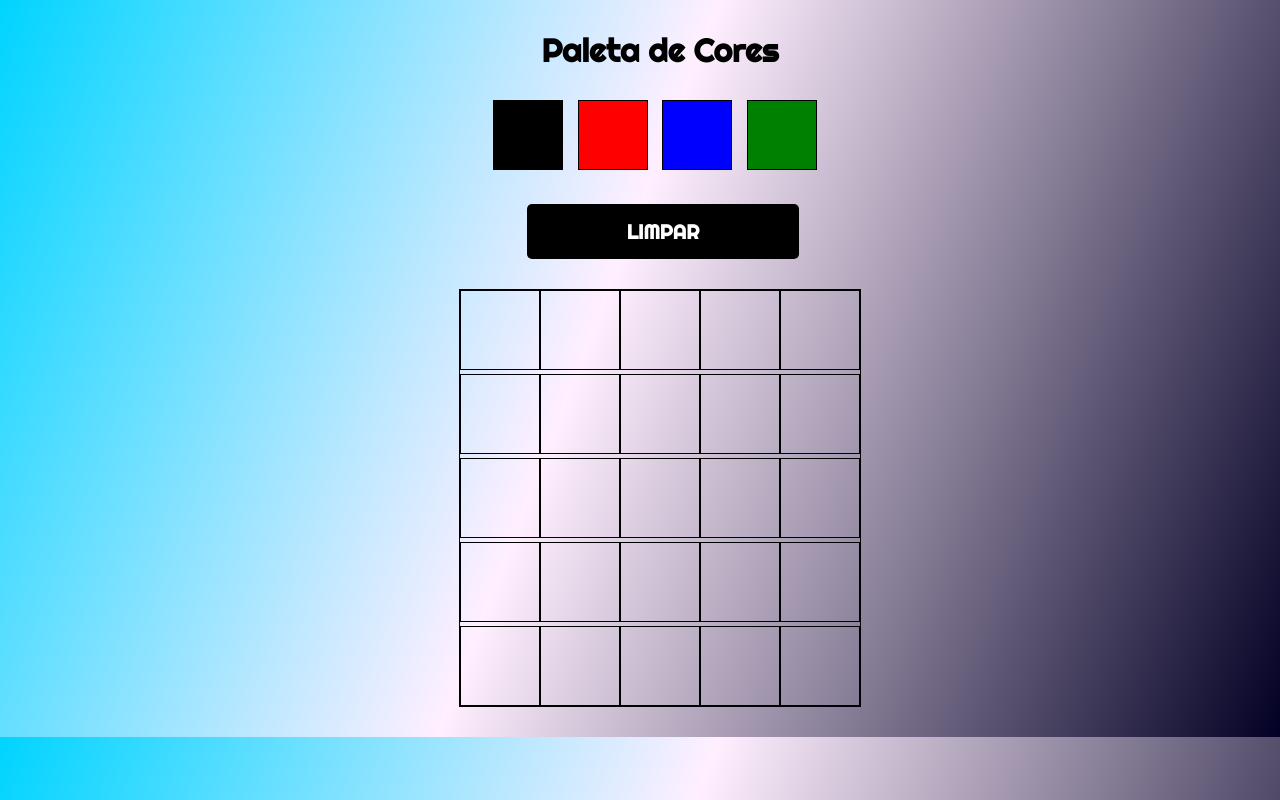
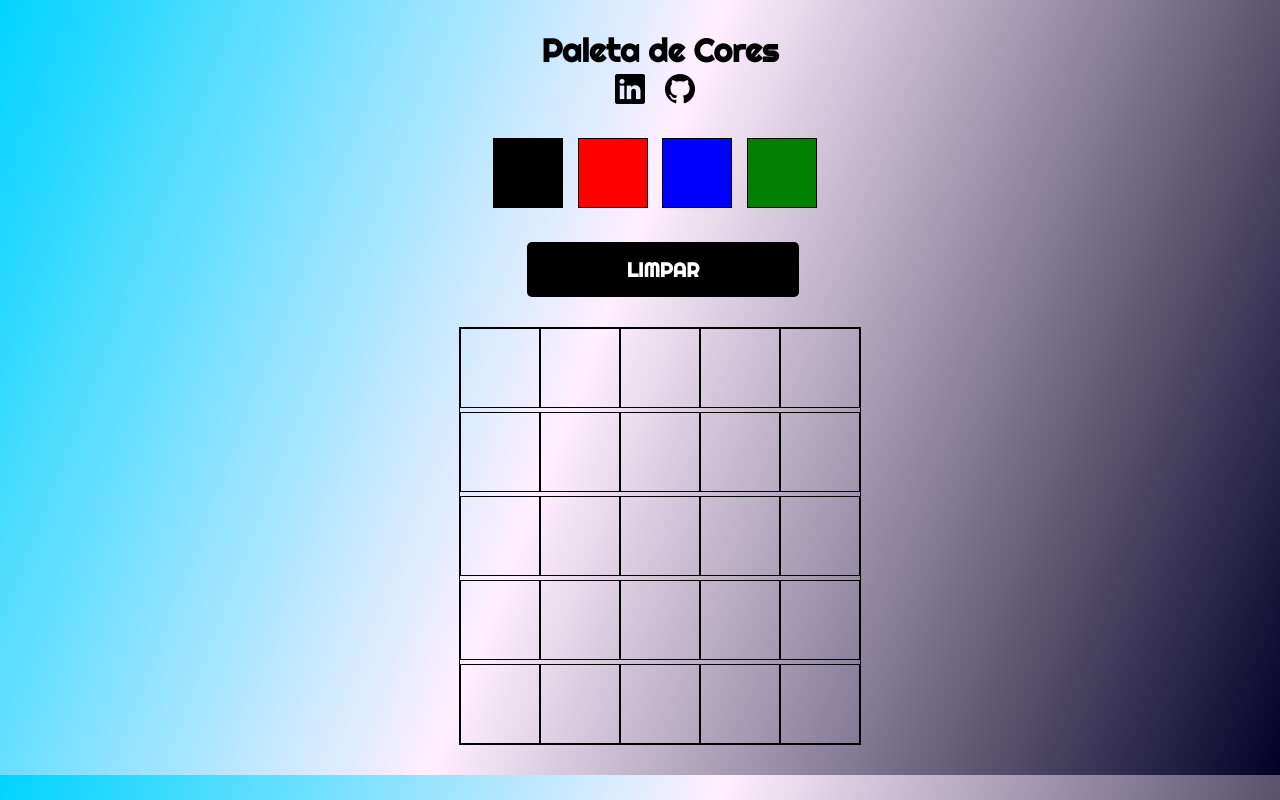
Before and after one commit to machadofguilherme/paleta-de-cores, a plain HTML site: page index.html in a window 1280 px wide. Drawn offline with nearby package versions, Linux system fonts and the light colour scheme.

Commit message:
Adição de redes sociais.

```diff
--- a/index.css
+++ b/index.css
@@ -80,3 +80,27 @@ body {
 #clear:hover {
   background-color: #0e0d0d;
 }
+
+header {
+  display: flex;
+  gap: 20px;
+  justify-content: center;
+  align-items: center;
+  margin-left: 30px;
+}
+
+.bi-linkedin,
+.bi-github {
+  font-size: 30px;
+  cursor: pointer;
+  color: black;
+  transition: 0.8 ease;
+}
+
+.bi-linkedin:hover {
+  color: darkblue;
+}
+
+.bi-github:hover {
+  opacity: 85%;
+}
--- a/index.html
+++ b/index.html
@@ -4,11 +4,21 @@
 <head>
   <script type="text/javascript" src="./index.js" defer=""></script>
   <link rel="stylesheet" href="./index.css">
+  <link rel="stylesheet" href="https://cdn.jsdelivr.net/npm/bootstrap-icons@1.8.3/font/bootstrap-icons.css">
   <title>Paleta de Cores</title>
 </head>
 
 <body>
   <h1 id="title">Paleta de Cores</h1>
+  <header>
+    <a href="https://www.linkedin.com/in/machadodev/" target="_blank">
+      <i class="bi bi-linkedin"></i>
+    </a>
+    <a href="https://github.com/machadofguilherme/" target="_blank">
+      <i class="bi bi-github"></i>
+    </a>
+  </header>
+
   <section id="palette">
     <article class="color"></article>
     <article class="color"></article>
```
Lines whose indentation alone changed are shown as unchanged.
